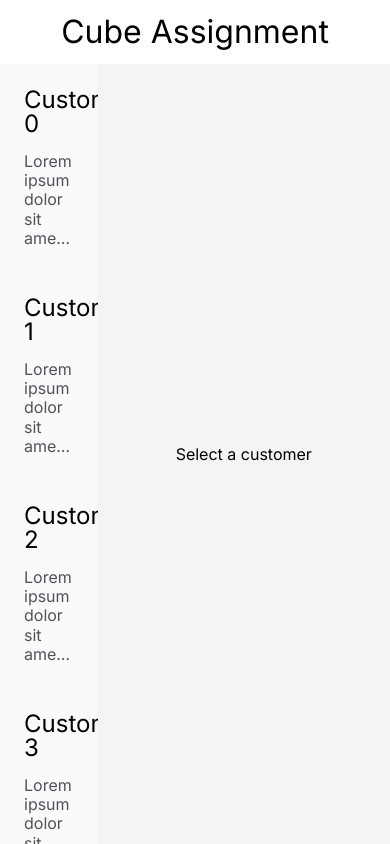
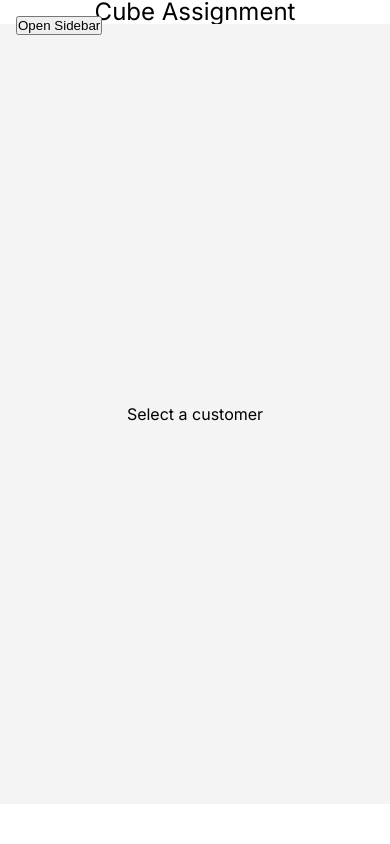
Before and after one commit to dibkb/cube-assignment, a React (Vite) app: page / in a window 390 px wide. Built offline with nearby package versions, Linux system fonts and the light colour scheme.

Commit message:
mobile responsive grid

```diff
--- a/src/App.tsx
+++ b/src/App.tsx
@@ -1,21 +1,30 @@
-import React from "react";
+import React, { useState } from "react";
 // css file
 import "./styles/App.css";
 import { CustomerList } from "./components/CustomerList";
 import { SelectedCustomer } from "./components/SelectedCustomer";
 function App() {
+  const [isLeftSectionOpen, setLeftSectionOpen] = useState(false);
+  // toggle the left section
+  const toggleSidebar = () => {
+    setLeftSectionOpen((prevState) => !prevState);
+  };
   return (
     <main className="main-container">
       <h1 className="heading">Cube Assignment</h1>
       <section className="main-grid" data-testid="main-grid">
-        {/* left side */}
-        <div className="left-section" data-testid="left-section">
+        <div
+          className={`left-section ${isLeftSectionOpen ? "open" : ""}`}
+          data-testid="left-section"
+        >
           <CustomerList />
         </div>
-        {/* right side */}
         <div className="right-section" data-testid="right-section">
           <SelectedCustomer />
         </div>
+        <button className="toggle-button" onClick={toggleSidebar}>
+          {isLeftSectionOpen ? "Close" : "Open"} Sidebar
+        </button>
       </section>
     </main>
   );
--- a/src/components/CustomerImage.tsx
+++ b/src/components/CustomerImage.tsx
@@ -25,10 +25,10 @@ export const CustomerImage = () => {
 
   return (
     <img
-      ref={imageRef}
+      // ref={imageRef}
       className="image-container"
       alt="random-image"
-      src={getRandomImage()}
+      // src={getRandomImage()}
     />
   );
 };
--- a/src/styles/App.css
+++ b/src/styles/App.css
@@ -1,4 +1,5 @@
 @import url("./variables.css");
+/* Default styles */
 .heading {
   font-size: var(--font-size-heading);
   height: var(--heading-space);
@@ -6,15 +7,55 @@
   align-items: center;
   justify-content: center;
 }
+
 .main-grid {
   display: grid;
   grid-template-columns: 1fr 3fr;
   height: calc(100vh - var(--heading-space));
+  transition: grid-template-columns 0.3s ease;
 }
+
 .left-section {
   background-color: var(--background);
   overflow-y: auto;
+  position: relative;
+  transition: transform 0.3s ease;
 }
+
 .right-section {
   background-color: var(--background-two);
 }
+
+.toggle-button {
+  display: none;
+  position: absolute;
+  top: 1rem;
+  left: 1rem;
+  cursor: pointer;
+  z-index: 1000;
+}
+
+@media (max-width: 768px) {
+  .main-grid {
+    grid-template-columns: 1fr;
+  }
+  .left-section {
+    z-index: 100;
+    position: absolute;
+    transform: translateX(-100%);
+  }
+
+  .toggle-button {
+    display: block;
+  }
+  .left-section.open {
+    transform: translateX(0);
+  }
+}
+
+@media (max-width: 480px) {
+  .heading {
+    font-size: 1.5rem;
+    height: auto;
+  }
+}
--- a/src/styles/customer-image.css
+++ b/src/styles/customer-image.css
@@ -3,4 +3,11 @@
   height: var(--image-container);
   width: full !important;
   border-radius: 1rem;
+  background: #000;
 }
+
+@media (max-width: 650px) {
+  .image-container {
+    width: 100%;
+  }
+}
--- a/src/styles/selected-customer.css
+++ b/src/styles/selected-customer.css
@@ -31,3 +31,9 @@
   justify-content: center;
   align-items: center;
 }
+/* Styles for small screens */
+@media (max-width: 650px) {
+  .customer-image-container {
+    grid-template-columns: 2fr;
+  }
+}
```
